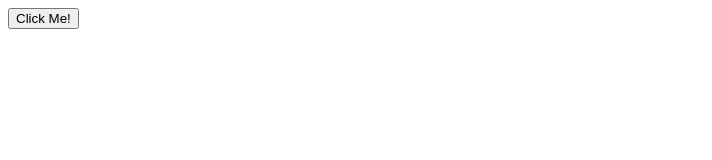
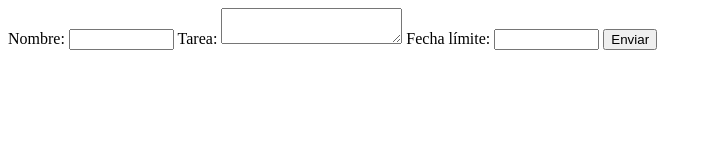
Before and after one commit to SrJowy/Proyecto-AS, a plain HTML site: page main/public/index.html in a window 1280 px wide. Shown: the whole page, without its empty margins (0-712 px from the left). Drawn offline with Linux system fonts and the light colour scheme.

Commit message:
mejoras app

```diff
--- a/main/public/index.html
+++ b/main/public/index.html
@@ -8,6 +8,12 @@
     <script src="main.js"></script>
 </head>
 <body>
-    <button onClick="retrieveData()" type="button">Click Me!</button>
+    <label for="name">Nombre: </label>
+    <input type="text" id="name" name="name" size="10">
+    <label for="task">Tarea: </label>
+    <textArea id="task"></textArea>
+    <label for="date">Fecha límite:</label>
+    <input type="text" id="date" name="date" size="10">
+    <button onClick="newEntry()" type="button">Enviar</button>
 </body>
 </html>
--- a/main/public/main.js
+++ b/main/public/main.js
@@ -9,3 +9,24 @@ const retrieveData = () => {
         console.log(xmlHttp.responseText)
     }
 }
+
+const newEntry = () => {
+    let name = document.getElementById("name").value;
+    let task = document.getElementById("task").value;
+    let date = document.getElementById("date").value;
+
+    if (name != "" && task != "" && date != "") {
+        const request = new XMLHttpRequest();
+        const url = 'http://localhost:4201/newentry';
+        var params =
+        request.open("POST", url, true);
+        request.setRequestHeader('Content-type', 'application/x-www-form-urlencoded');
+
+        request.onreadystatechange = (e) => {
+            console.log(request.responseText)
+        }
+
+        request.send("name="+name+"&task="+task+"&date="+date)
+    }
+
+}
```
Also changed, not shown: 1 other file.
